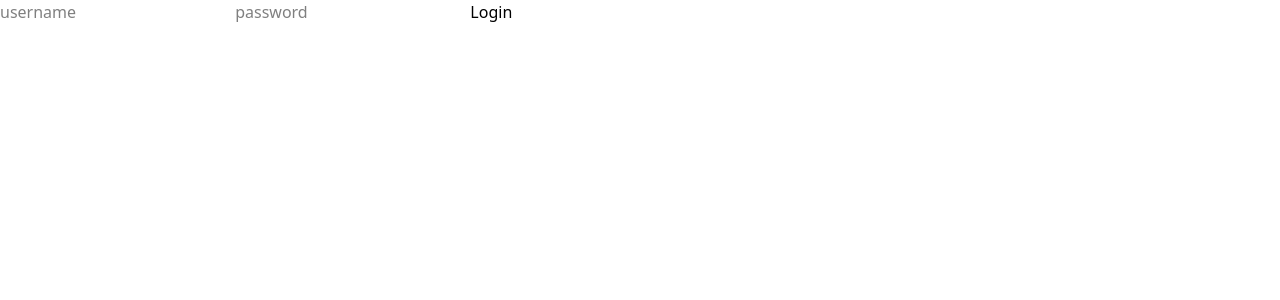
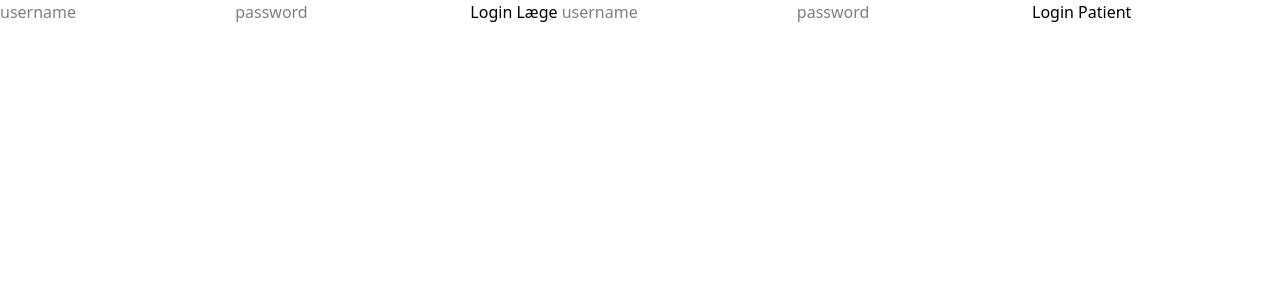
Before and after one commit to LilleCerebellum/TelemedicinSvelteTables, a SvelteKit app in the folder LektionSeje/: page /login in a window 1280 px wide. Shown: the top 300 px of the page. Built offline with nearby package versions, Linux system fonts and the light colour scheme.

Commit message:
Update +page.svelte

```diff
--- a/LektionSeje/src/routes/login/+page.svelte
+++ b/LektionSeje/src/routes/login/+page.svelte
@@ -17,7 +17,27 @@
             alert('Login fejlet!');
         }
     };
+
+    const loginPatient = async () => {
+        const response = await fetch('/api/Patientlogin', {
+            method: 'POST',
+            headers: { 'Content-Type': 'application/json' },
+            body: JSON.stringify({ username, password })
+        });
+        const data = await response.json();
+        if (response.ok) {
+            goto('/admin');
+        } else {
+            alert('Login fejlet!');
+        }
+    };
+
+
 </script>
 <input bind:value={username} type="text" placeholder="username" />
 <input bind:value={password} type="password" placeholder="password" />
-<button onclick={login}>Login</button>
+<button onclick={login}>Login Læge</button>
+
+<input bind:value={username} type="text" placeholder="username" />
+<input bind:value={password} type="password" placeholder="password" />
+<button onclick={loginPatient}>Login Patient</button>
```
